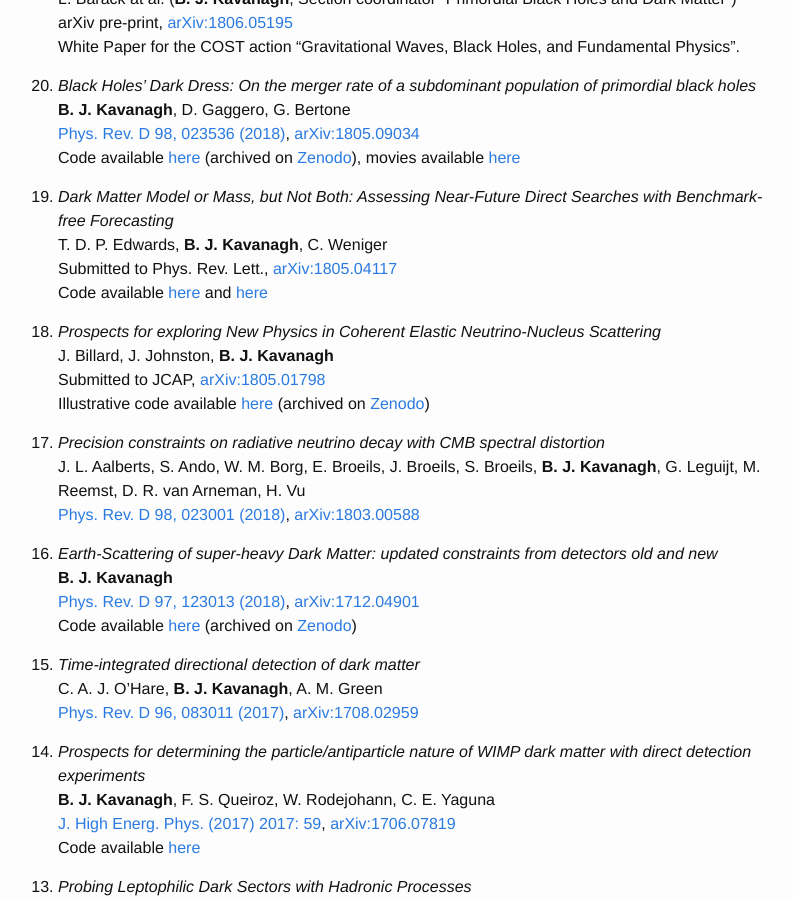
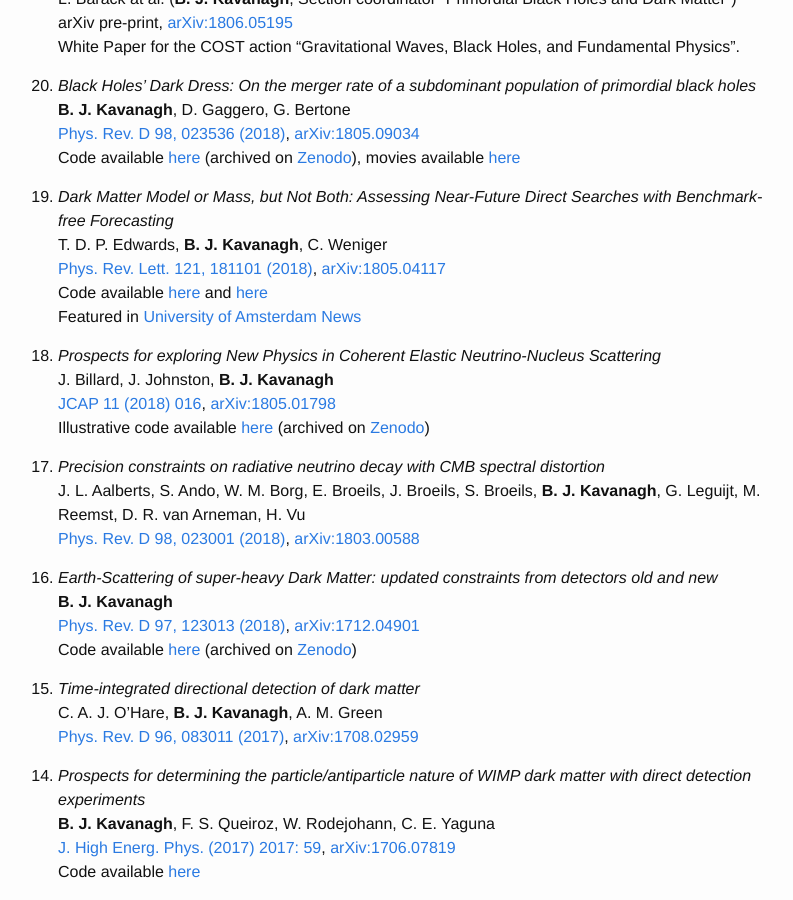
Before and after one commit to bradkav/bradkav.github.io, a Jekyll site: the page built from publications.md, in a window 1280 px wide and 900 px high, scrolled down 638 px. Shown: the whole window, without its empty margins (242-1035 px from the left). Built offline with Jekyll 4.4.1, drawn with Linux system fonts in a browser that asks for light colours.

Commit message:
Added journal references

```diff
--- a/publications.md
+++ b/publications.md
@@ -43,12 +43,13 @@ Code available [here](https://github.com/bradkav/BlackHolesDarkDress) (archived
 
 19. *Dark Matter Model or Mass, but Not Both: Assessing Near-Future Direct Searches with Benchmark-free Forecasting*
 T. D. P. Edwards, **B. J. Kavanagh**, C. Weniger
-Submitted to Phys. Rev. Lett., [arXiv:1805.04117](https://arxiv.org/abs/1805.04117)
+[Phys. Rev. Lett. 121, 181101 (2018)](https://doi.org/10.1103/PhysRevLett.121.181101), [arXiv:1805.04117](https://arxiv.org/abs/1805.04117)
 Code available [here](https://github.com/bradkav/WIMpy_NREFT) and [here](https://github.com/tedwards2412/benchmark_free_forecasting)
+Featured in [University of Amsterdam News](http://iop.uva.nl/content/news/2018/11/mass-or-interaction-but-not-both.html)
 
 18. *Prospects for exploring New Physics in Coherent Elastic Neutrino-Nucleus Scattering*
 J. Billard, J. Johnston, **B. J. Kavanagh**
-Submitted to JCAP, [arXiv:1805.01798](https://arxiv.org/abs/1805.01798)
+[JCAP 11 (2018) 016](https://doi.org/10.1088/1475-7516/2018/11/016), [arXiv:1805.01798](https://arxiv.org/abs/1805.01798)
 Illustrative code available [here](https://github.com/bradkav/CEvNS) (archived on [Zenodo](https://doi.org/10.5281/zenodo.1229055))
 
 17. *Precision constraints on radiative neutrino decay with CMB spectral distortion*
```
